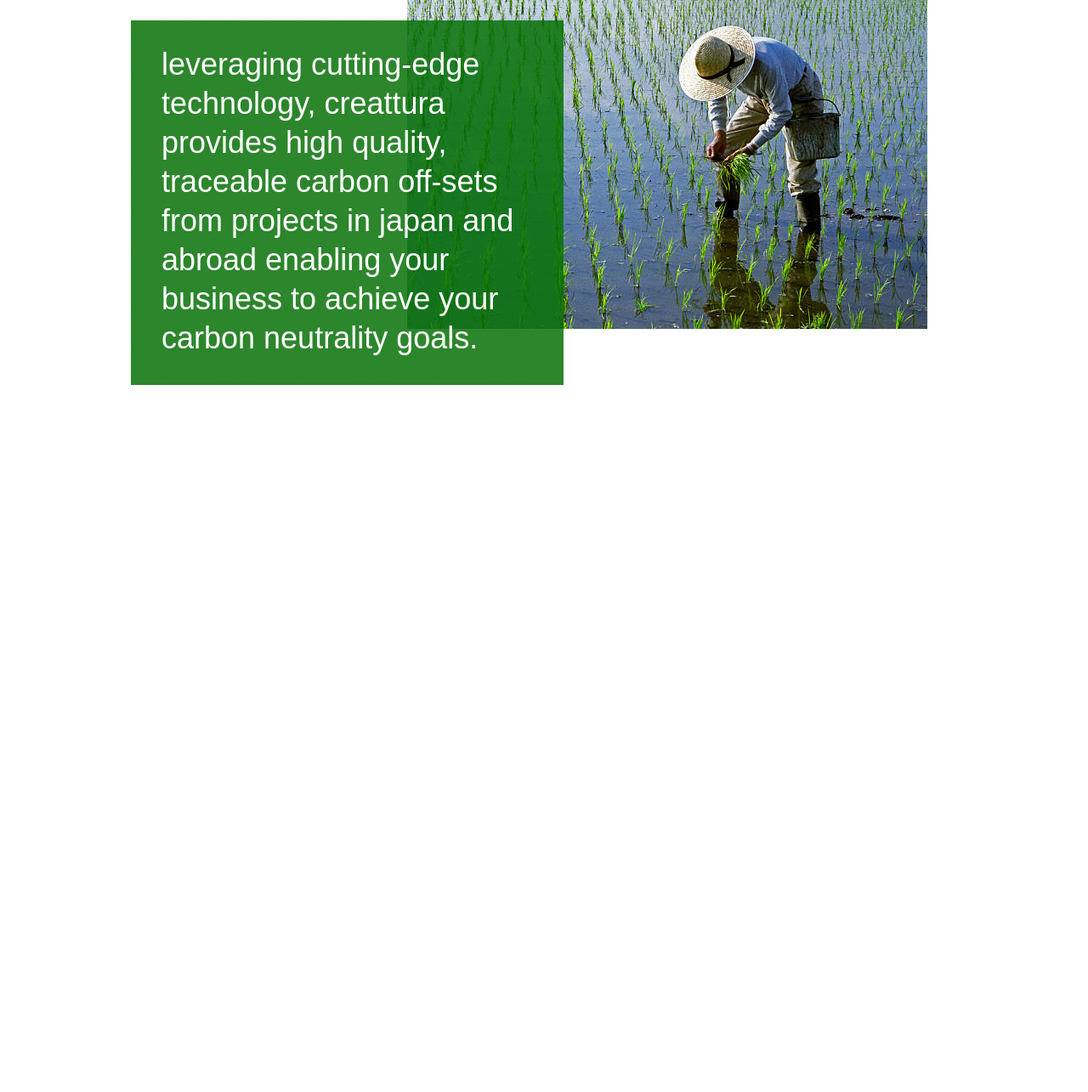
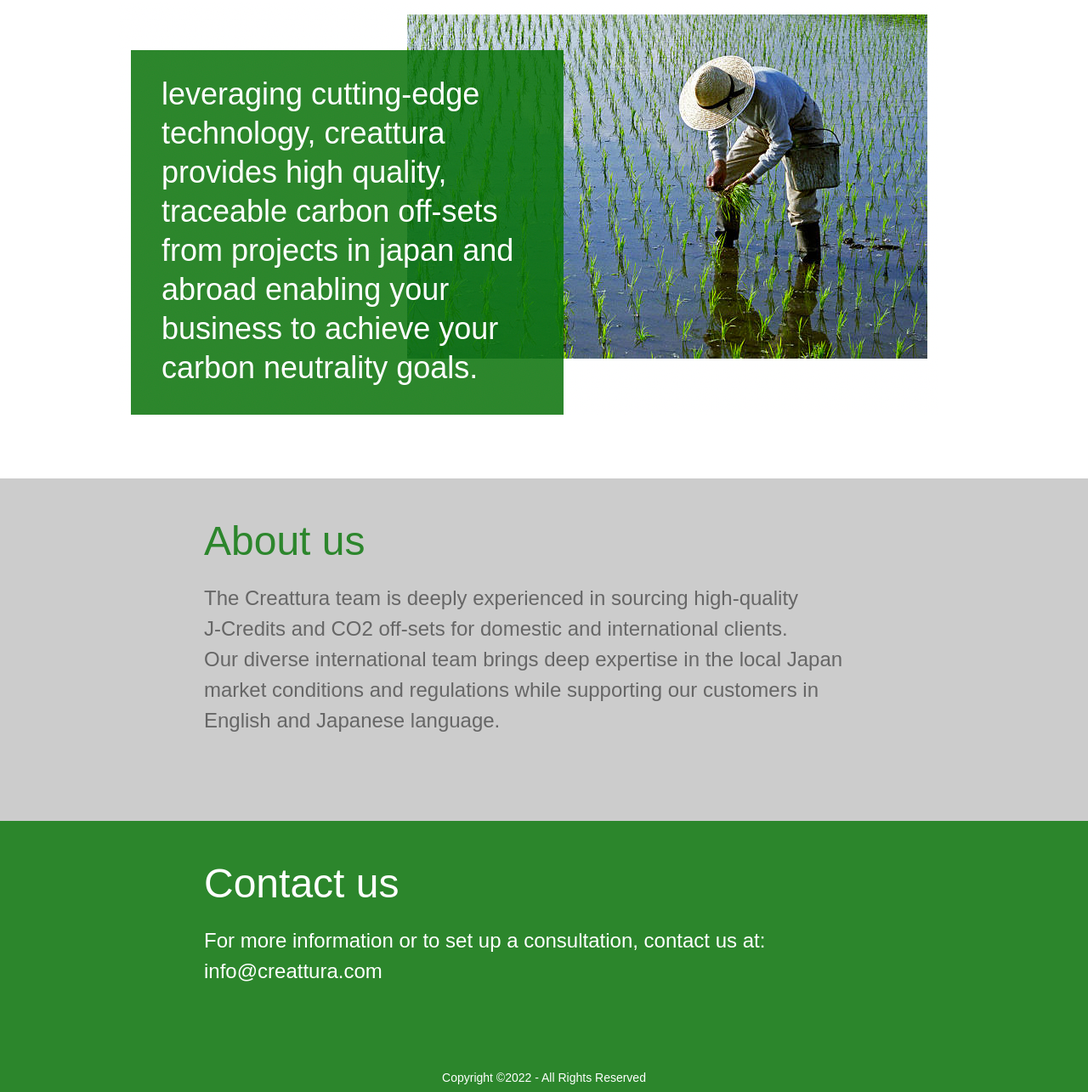
Before and after one commit to noxxaz/creattura-web-site, a plain HTML site: page index.html in a window 1280 px wide. Shown: the part 288-1573 px from the top of the page at 85% size. Before the commit the page ends 800 px from the top, so only its background shows below. Drawn offline with Linux system fonts and the light colour scheme.

Commit message:
added about and contact sections

```diff
--- a/creattura.css
+++ b/creattura.css
@@ -86,17 +86,27 @@ a:active {
   background-color: transparent;
   text-decoration: underline;
 }
-
+a.about_anchor:hover {
+  color: #2C862C;
+  background-color: transparent;
+  text-decoration: none;
+}
+a.contact_anchor:hover {
+  color: #FFF;
+  background-color: transparent;
+  text-decoration: none;
+}
 .main {
-  padding-top: 25px;
+  padding-top: 50px;
   display: flex;
   flex-direction: column;
   justify-content: center;
 }
+.logo {
+  align-self: center;
+  margin-bottom: 10px;
+}
 .splash {
-  align-self: center;
-}
-.about {
   align-self: center;
   width: 1000px;
   padding-top: 25px;
@@ -116,6 +126,60 @@ a:active {
   font-size: 36px;
   font-weight: regular;
   line-height: 46px;
-
-
 }
+.about {
+  margin-top: 75px;
+  background-color: #CCC;
+  align-content: center;
+  padding-top: 50px;
+  padding-left: 50px;
+  padding-right: 50px;
+}
+.about_container {
+  width: 800px;
+  margin: auto;
+}
+.about_title {
+  padding-bottom: 25px;
+  color: #2C862C;
+  font-family: Arial, Helvetica, sans-serif;
+  font-size: 48px;
+}
+.about_text {
+  color: #666;
+  margin-bottom: 100px;
+  font-family: Arial, Helvetica, sans-serif;
+  font-size: 24px;
+  line-height: 36px;
+}
+.contact {
+  background-color: #2C862C;
+  align-content: center;
+  padding-top: 50px;
+  padding-left: 50px;
+  padding-right: 50px;
+}
+.contact_container {
+  width: 800px;
+  margin: auto;
+}
+.contact_title {
+  padding-bottom: 25px;
+  color: #FFF;
+  font-family: Arial, Helvetica, sans-serif;
+  font-size: 48px;
+}
+.contact_text {
+  color: #FFF;
+  margin-bottom: 100px;
+  font-family: Arial, Helvetica, sans-serif;
+  font-size: 24px;
+  line-height: 36px;
+}
+footer {
+  text-align: center;
+  color: #FFF;
+  font-family: Arial, Helvetica, sans-serif;
+  font-size: 14px;
+  margin-bottom: 10px;
+}
--- a/index.html
+++ b/index.html
@@ -9,17 +9,16 @@
       <nav class="top_nav">
         <a class="nav_link" href="#home">HOME</a>
         <a class="nav_link" href="#about">ABOUT</a>
-        <a class="nav_link" href="#mgmt_team">MANAGEMENT TEAM</a>
         <a class="nav_link" href="#contact">CONTACT</a>
       </nav>
       <div class="main">
-        <div class="splash">
+        <div class="logo">
           <a id="home">
             <img src="./images/creattura_ logo_with_text.png">
           </a>
         </div>
 
-        <div class="about">
+        <div class="splash">
           <div class="text_box">
             leveraging cutting-edge
             technology,
@@ -32,14 +31,28 @@
             neutrality goals.
           </div>
         </div>
-        <div class="mgmt_team">
+        <div class="about">
+          <div class="about_container">
+            <div class="about_title">
+              <a id="about" class="about_anchor">About us</a>
+            </div>
+            <div class="about_text">
+              The Creattura team is deeply experienced in sourcing high-quality <nobr>J-Credits</nobr> and CO2 off-sets for domestic and international clients.
+              <p>Our diverse international team brings deep expertise in the local Japan market conditions and regulations while supporting our customers in English and Japanese language.
+            </div>
+          </div>
         </div>
         <div class="contact">
+          <div class="contact_container">
+            <div class="contact_title">
+              <a id="contact" class="contact_anchor">Contact us</a>
+            </div>
+            <div class="contact_text">
+              For more information or to set up a consultation, contact us at: <a class="mail" href:"mailto:info@creattura.com">info@creattura.com</a>
+            </div>
+          </div>
+          <footer>Copyright &copy;2022 - All Rights Reserved</footer>
         </div>
-      </div>
-
-      <div class="footer">
-
       </div>
     </body>
 </html>
```
